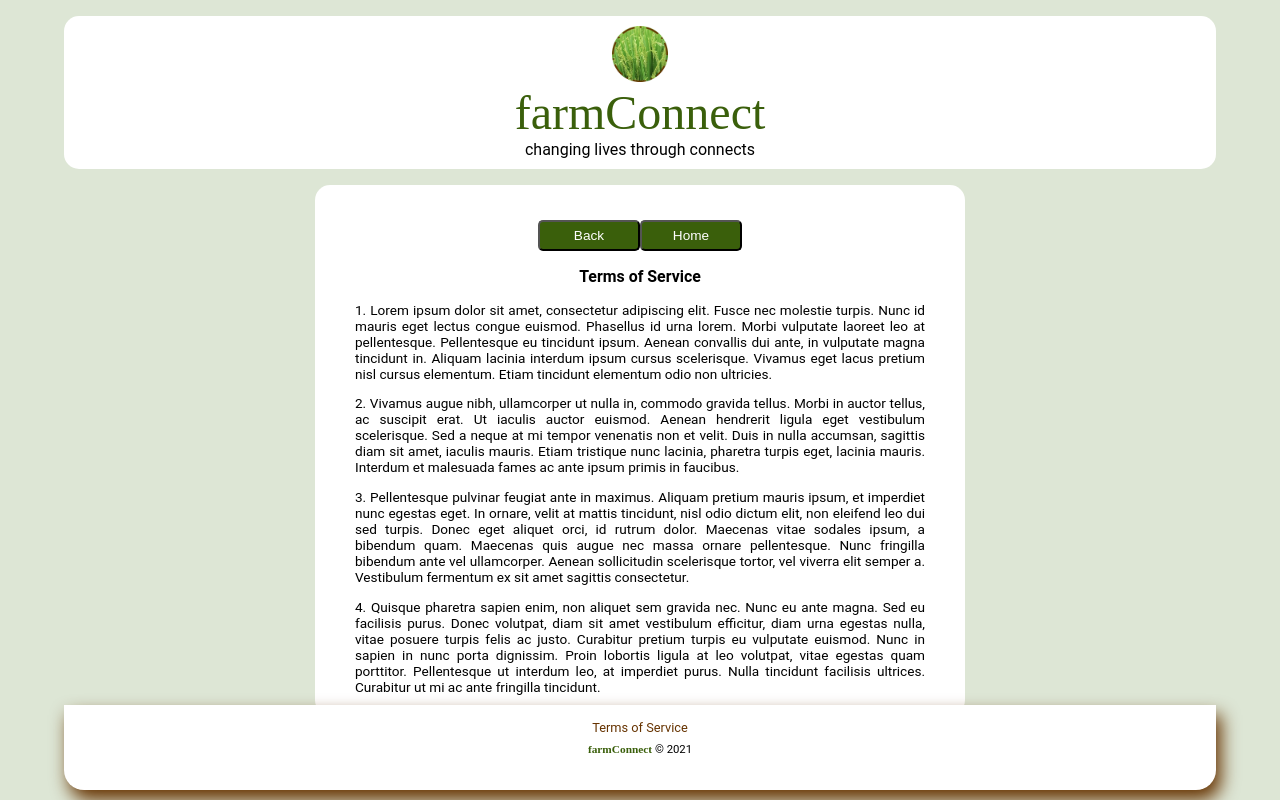
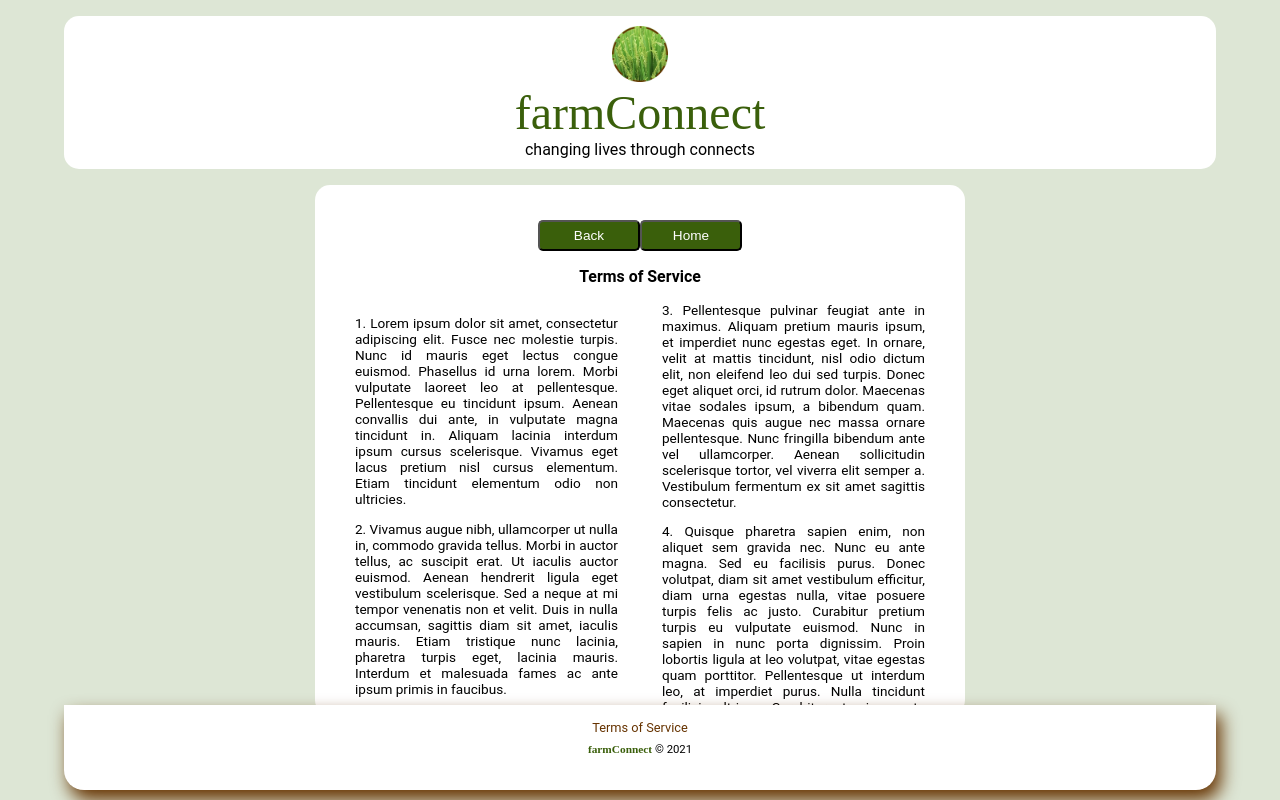
Before and after one commit to coula3/farm-connect, a React (Create React App) app in the folder farm-connect-frontend/: page /terms-of-service in a window 1280 px wide. Built offline with nearby package versions, Linux system fonts and the light colour scheme.

Commit message:
format TOS paragraphs into columns

```diff
--- a/farm-connect-frontend/src/components/TermsOfService/TermsOfService.css
+++ b/farm-connect-frontend/src/components/TermsOfService/TermsOfService.css
@@ -18,6 +18,8 @@
 
 #tos-text-div {
     text-align: justify;
+    column-span: all;
+    columns: 250px;
 }
 
 .tos-p {
```
